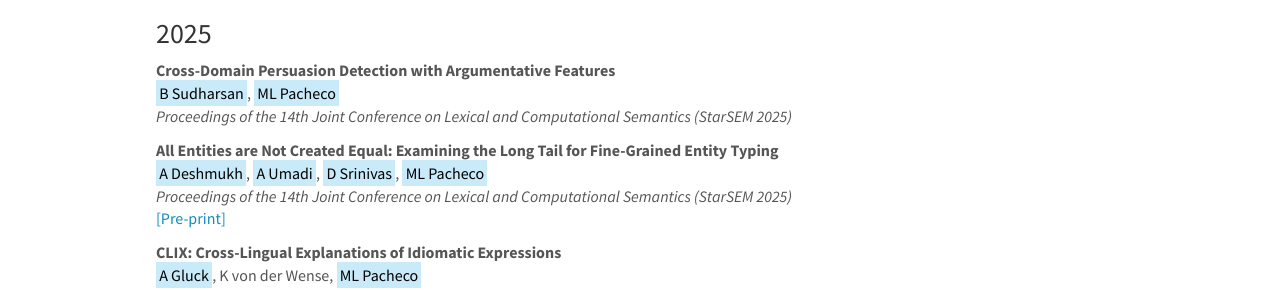
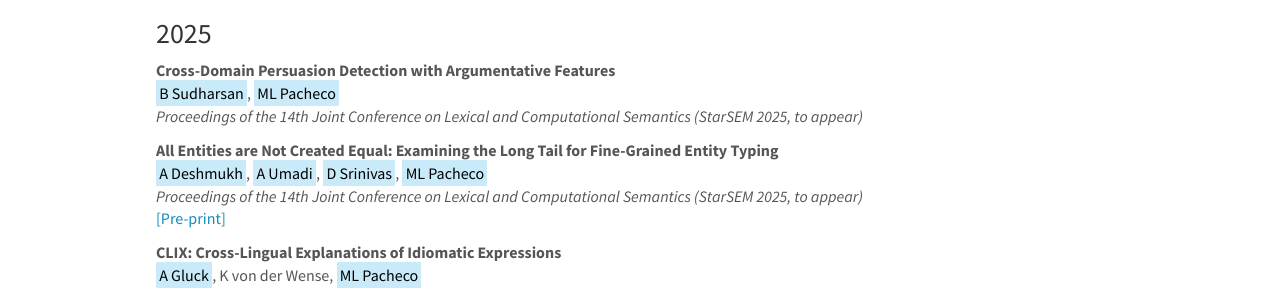
Before and after one commit to blast-cu/blast-cu.github.io, a Jekyll site: the page built from _pages/publications.md, in a window 1280 px wide and 900 px high, scrolled down 476 px. Shown: the part 154-444 px from the top of the window. Built offline with Jekyll 4.4.1, drawn with Linux system fonts in a browser that asks for light colours; nearby versions of some CDN libraries.

Commit message:
Update publist_2025.yml

```diff
--- a/_data/publist_2025.yml
+++ b/_data/publist_2025.yml
@@ -1,13 +1,13 @@
 - title: "Cross-Domain Persuasion Detection with Argumentative Features"
   authors: <mark>B Sudharsan</mark>, <mark>ML Pacheco</mark>
   highlight: 0
-  venue: "Proceedings of the 14th Joint Conference on Lexical and Computational Semantics (StarSEM 2025)"
+  venue: "Proceedings of the 14th Joint Conference on Lexical and Computational Semantics (StarSEM 2025, to appear)"
   year: 2025
 
 - title: "All Entities are Not Created Equal: Examining the Long Tail for Fine-Grained Entity Typing"
   authors: <mark>A Deshmukh</mark>, <mark>A Umadi</mark>, <mark>D Srinivas</mark>, <mark>ML Pacheco</mark>
   highlight: 0
-  venue: "Proceedings of the 14th Joint Conference on Lexical and Computational Semantics (StarSEM 2025)"
+  venue: "Proceedings of the 14th Joint Conference on Lexical and Computational Semantics (StarSEM 2025, to appear)"
   link:
     url: https://arxiv.org/abs/2410.17355
     display: \[Pre-print\]
```
